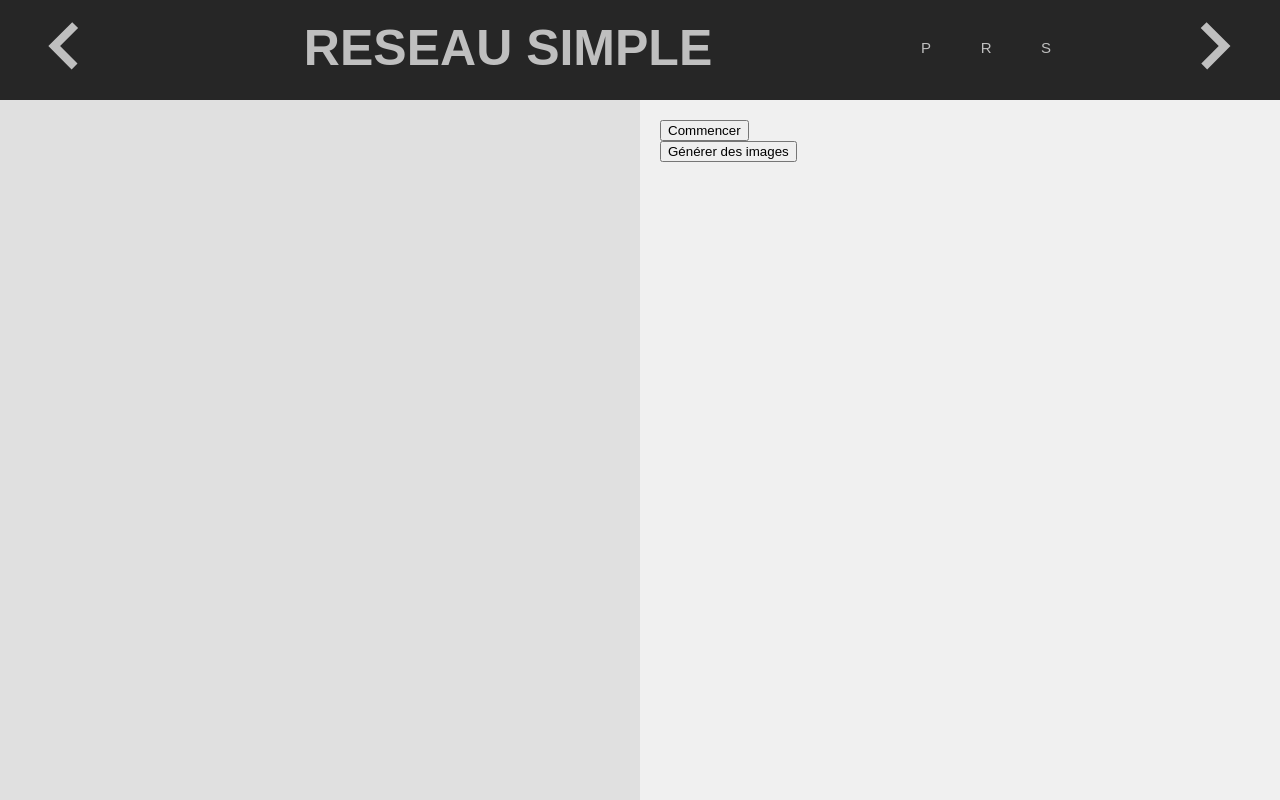
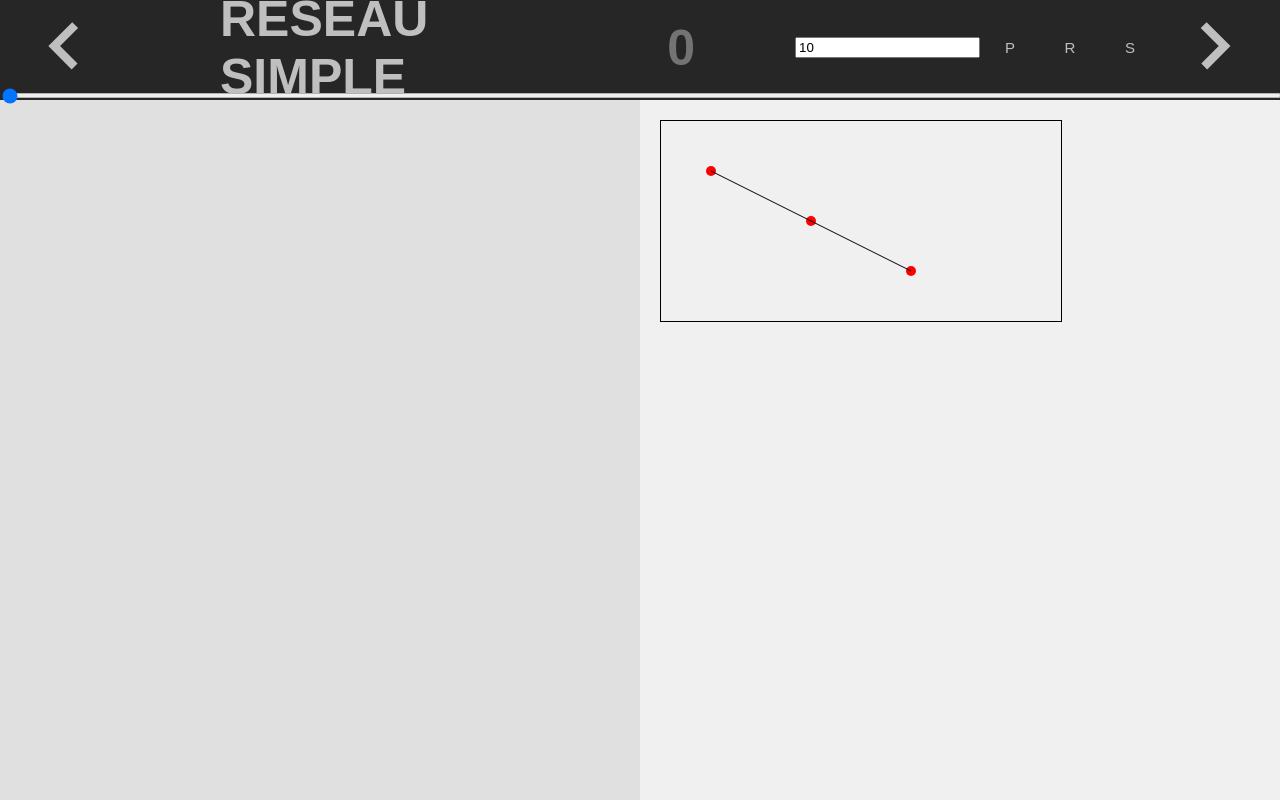
Before and after one commit to Mezia137/NeuroDidacte, a Flask app: page /reseausimple in a window 1280 px wide. Run offline with Flask 3, Linux system fonts and the light colour scheme; some libraries are stand-ins or nearby versions.

Commit message:
affichage prediction presque fini

```diff
--- a/WebApp/app.py
+++ b/WebApp/app.py
@@ -1,12 +1,15 @@
 from flask import Flask, render_template, jsonify, send_file,url_for
 from flask_socketio import SocketIO
 import webbrowser
+import os
 from modules.ReseauSimple import ReseauSimple, clans1v1, clans2v2
-
 
 
 app = Flask(__name__)
 socketio = SocketIO(app)
+
+er = ReseauSimple(xmod=True)
+data, label = clans1v1()
 
 @app.route('/')
 def index():
@@ -24,19 +27,49 @@ def test_connect():
 def test_disconnect():
     print("Client disconnected")
 
-@socketio.on('update_image', namespace='/reseausimple')
-def generer_images():
+@socketio.on('closing_page', namespace='/reseausimple')
+def handle_closing_page():
+    print("Page is closing. Stopping the Python program.")
+    socketio.stop()
+
+def generate_image(img_name, folder="static/svg", show_data=True, show_previsu=True, etape=-1):
+    er.visualisation(data, label, savemod=True, folder=folder, img_name=img_name, show_data=show_data, show_previsu=show_previsu, etape=etape)
+    print(f'{img_name} generated')
+    return url_for('static', filename=f'svg/{img_name}')
+
+@socketio.on('start_training', namespace='/reseausimple')
+def emit_training(webdata):
+    global er
+    os.makedirs('./static/svg', exist_ok=True)
+    #data, label = clans1v1()
+    passages = webdata['passages']
+    dp = er.nb_pass
+    for i in range(dp+1, passages+dp+1):
+        er.train(data, label)
+        #image_name = er.visualisation(data, label, savemod=True, folder="static/svg", etape=i)
+        image_path = generate_image(f'fig{i:03d}.svg')
+        socketio.emit('nouvelle_image', {'image_path': image_path}, namespace='/reseausimple')
+        socketio.emit('avancement', i, namespace='/reseausimple')
+
+@socketio.on('get_image', namespace='/reseausimple')
+def emit_image(webdata):
+    etape = webdata['etape']
+    img_name = f'fig{etape:03d}.svg'
+    img_path = url_for('static', filename=f'svg/{img_name}')
+
+    if not os.path.exists('.'+img_path):
+        print(img_path)
+        generate_image(img_name, etape = etape)
+    socketio.emit('nouvelle_image', {'image_path': img_path}, namespace='/reseausimple')
+
+@socketio.on('resume_training', namespace='/reseausimple')
+def resume_training():
+    global er
     er = ReseauSimple(xmod=True)
-    data, label = clans1v1()
-    passages = 30
-    for i in range(passages):
-        er.train(data, label, passages=1)
-        image_name = er.visualisation(data, label, savemod=True, folder="static/svg", etape=i)
-        image_path = url_for('static', filename=f'svg/{image_name}')
-        socketio.emit('nouvelle_image', {'image_path': image_path}, namespace='/reseausimple')
-        socketio.emit('avancement', (i+1)/passages, namespace='/reseausimple')
+    img_path = generate_image('fig000.svg', folder="static/svg", show_data=True, show_previsu=True)
+    socketio.emit('nouvelle_image', {'image_path': img_path}, namespace='/reseausimple')
 
 
 if __name__ == '__main__':
     webbrowser.open('http://127.0.0.1:5000/')
-    socketio.run(app, debug=True, allow_unsafe_werkzeug=True,use_reloader=False)
+    socketio.run(app, debug=True, allow_unsafe_werkzeug=True, use_reloader=False)
--- a/WebApp/static/js/main.js
+++ b/WebApp/static/js/main.js
@@ -8,8 +8,8 @@ function actualiserImage(imagePath) {
     nouvelleImage.style.position = 'absolute';
     nouvelleImage.style.top = 0;
     nouvelleImage.style.left = 0;
-    nouvelleImage.style.zIndex = imageDisplay.childNodes.length+1;
     nouvelleImage.style.width = '100%';
+    nouvelleImage.style.zIndex = 1;
     if (imageDisplay.firstChild === null){
 					imageDisplay.appendChild(nouvelleImage);
 				}
@@ -19,12 +19,14 @@ function actualiserImage(imagePath) {
     while (imageDisplay.childNodes.length > 2) {
         imageDisplay.removeChild(imageDisplay.lastChild);
     }
+    imageDisplay.lastChild.style.zIndex = 0;
 }
 
 function actualiserBarre(avancement) {
     var barre = document.getElementById('loading-bar');
-    var pourcentage = avancement*100
-    barre.style.width = pourcentage+'%';
+    barre.value = avancement;
+    var etape = document.getElementById('affichage_etape');
+    etape.textContent = avancement;
 }
 
 document.addEventListener('DOMContentLoaded', function() {
@@ -37,6 +39,29 @@ document.addEventListener('DOMContentLoaded', function() {
 });
 
 function startTraining() {
-    socket.emit('update_image');
+    var nombre_passages = parseInt(document.getElementById('nombre_passages').value, 10);
+    var barre = document.getElementById('loading-bar');
+    barre.max = parseInt(barre.max) + nombre_passages;
+    socket.emit('start_training', {passages:nombre_passages});
     return false;  // Empêche le formulaire de recharger la page
 }
+
+function restartTraining() {
+    var barre = document.getElementById('loading-bar');
+    barre.max = 0;
+    barre.value = 0;
+    var etape = document.getElementById('affichage_etape');
+    etape.textContent = 0;
+    socket.emit('resume_training');
+}
+
+function showImageN() {
+    var n = parseInt(document.getElementById('loading-bar').value, 10);
+    var etape = document.getElementById('affichage_etape');
+    etape.textContent = n;
+    socket.emit('get_image', {etape:n});
+}
+
+window.onbeforeunload = function() {
+    socket.emit('closing_page');
+};
--- a/WebApp/static/styles/style.css
+++ b/WebApp/static/styles/style.css
@@ -35,17 +35,21 @@ header {
     bottom: 0; /* Ajustez en fonction de la hauteur de votre header */
     left: 0;
     height: 5px; /* Hauteur de la barre de chargement */
-    width: 0; /* La largeur initiale est 0, elle augmentera avec l'animation */
+    width: 100%; /* La largeur initiale est 0, elle augmentera avec l'animation */
     background-color: #4CAF50; /* Couleur de la barre de chargement */
     transition: width 0.3s; /* Animation de la largeur de la barre de chargement */
 }
 
-h1 {
+h1, #affichage_etape {
 	margin : 0px;
 	margin-left: 100px;
 	margin-right: 100px;
 	font-size : 50px;
 	font-weight : bold;
+}
+
+#affichage_etape {
+    opacity : 0.5;
 }
 
 p {
@@ -144,3 +148,17 @@ p {
 #image-display{
     position: relative;
 }
+
+
+
+#schema {
+    border: 1px solid #000;
+}
+
+.point {
+    fill: #ff0000;
+}
+
+.ligne {
+    stroke: #000;
+}
--- a/WebApp/templates/reseausimple.html
+++ b/WebApp/templates/reseausimple.html
@@ -17,16 +17,19 @@
             <div class="header-title">
                 <h1>RESEAU SIMPLE</h1>
             </div>
+            <p id="affichage_etape">0</p>
             <div class="header-buttons">
-                <button class="round-button">P</button>
-                <button class="round-button">R</button>
+                <input type="number" id="nombre_passages" name="nombre de passages" value=10>
+                <button class="round-button" onclick="startTraining()">P</button>
+                <button class="round-button" onclick="restartTraining()">R</button>
                 <button class="round-button">S</button>
             </div>
             <div class="header-buttons">
                 <a href="../pages/tictactoe.html" class="page-link"><img src="../static/icons/next.svg" alt="Next" class="icon-button" id="nextButton"></a>
             </div>
         </div>
-        <div id="loading-bar"></div>
+
+        <input type="range" id="loading-bar" name="valeur" min="0" max="0" step="1" value="0" oninput="showImageN()">
     </header>
 
     <div class="main-content">
@@ -38,10 +41,14 @@
 
         </div>
         <div class="right-content">
-            <button id="commencerBtn" onclick="startTraining()">Commencer</button>
-            <form onsubmit="startTraining(); return false;">
-                <button type="submit">Générer des images</button>
-            </form>
+            <svg id="schema" width="400" height="200">
+                <circle class="point" cx="50" cy="50" r="5" fill="#ff0000"/>
+                <circle class="point" cx="150" cy="100" r="5" fill="#ff0000"/>
+                <circle class="point" cx="250" cy="150" r="5" fill="#ff0000"/>
+
+                <line class="ligne" x1="50" y1="50" x2="150" y2="100" stroke="#000"/>
+                <line class="ligne" x1="150" y1="100" x2="250" y2="150" stroke="#000"/>
+            </svg>
         </div>
     </div>
 
```
Also changed, not shown: WebApp/modules/ReseauSimple.py (+28 -16 lines).
